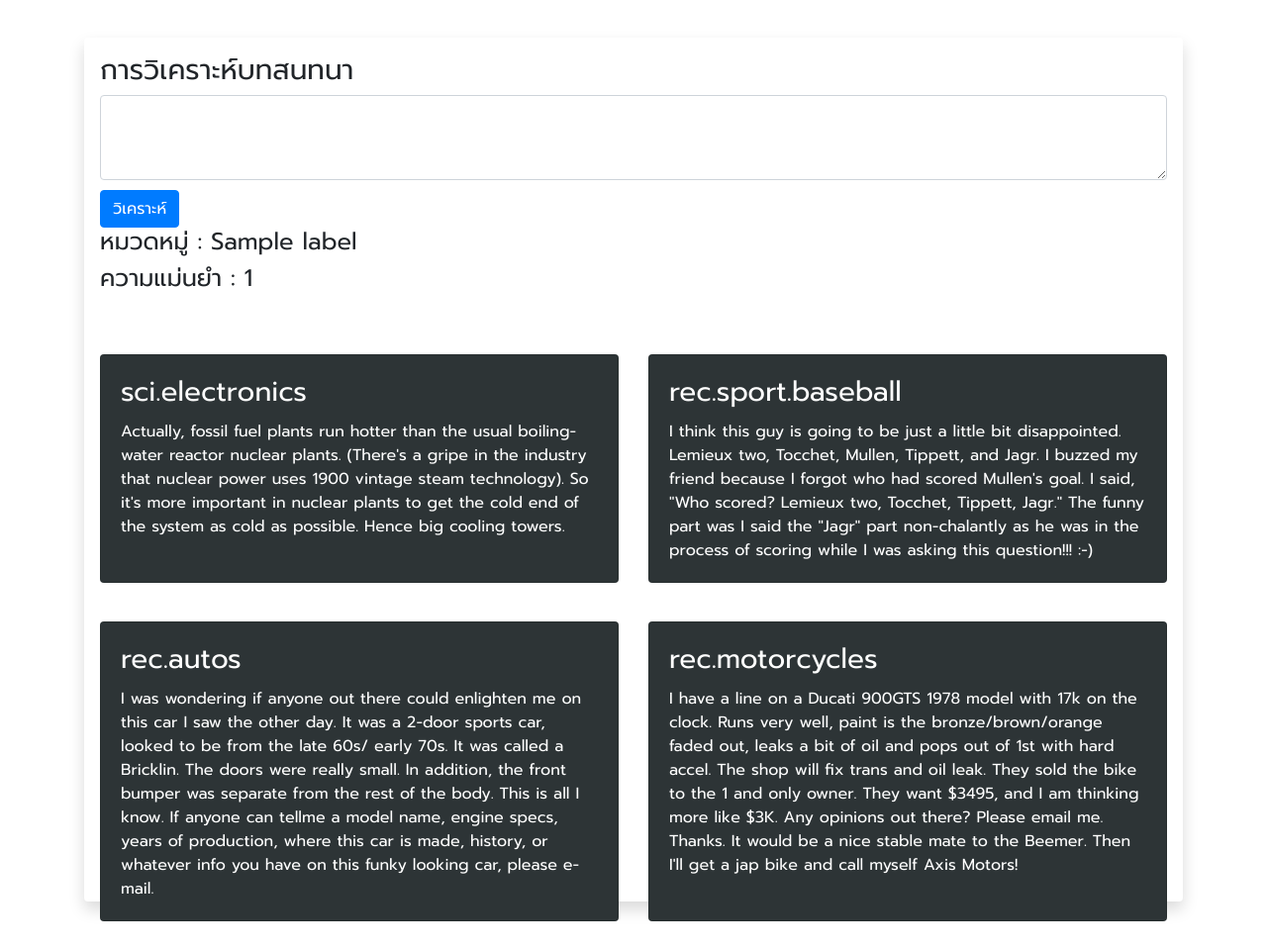
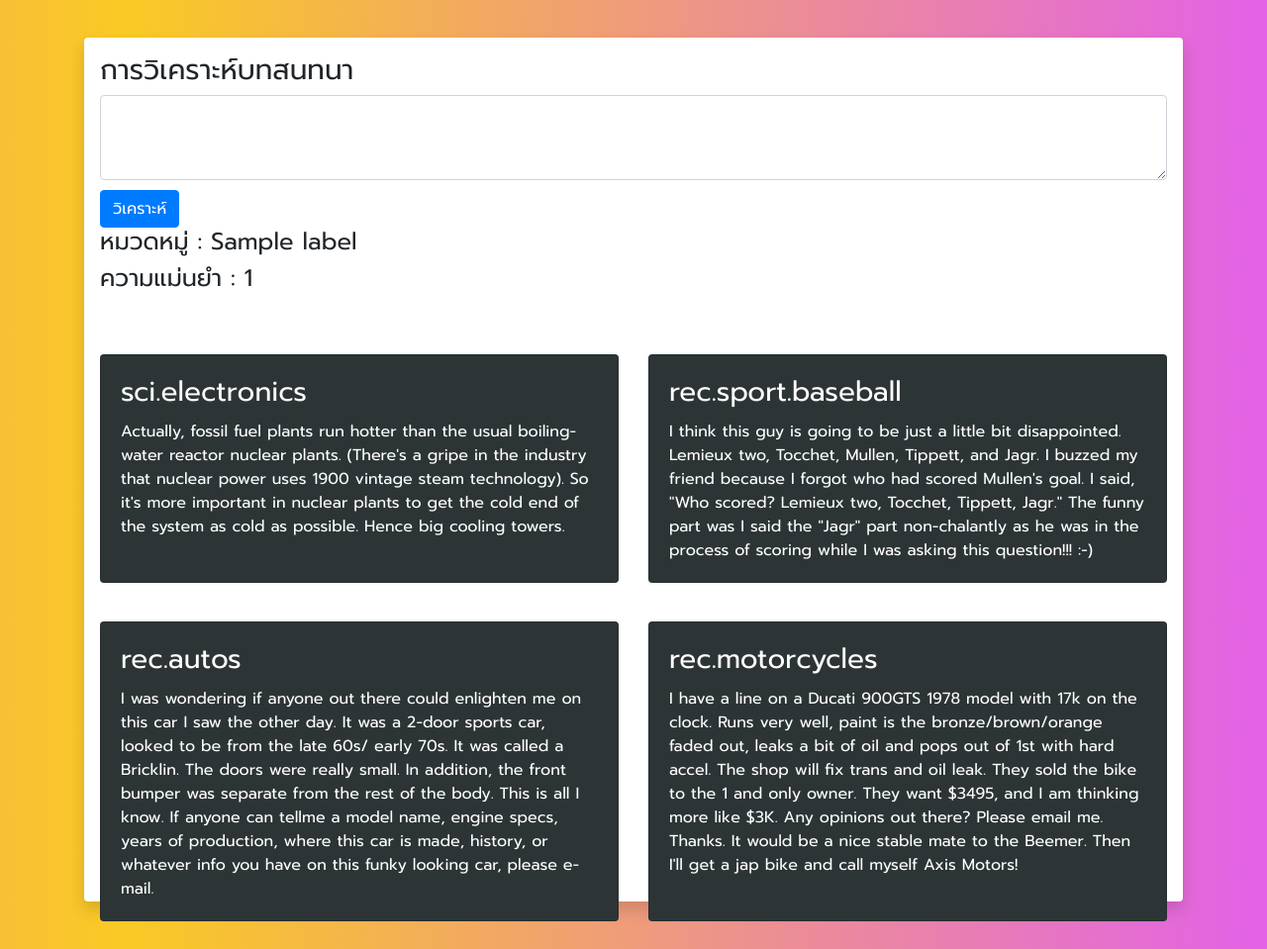
Before and after one commit to chaiprasit/Scikitlearn, a Django app: template chatgroup/templates/chatgroup/index.html in a window 1280 px wide. Shown: the whole page at 99% size. Run offline with Django 3.2, Linux system fonts and the light colour scheme; the template is opened without the code that fills it: most values are stand-ins (such as "Sample title", 1, 10 or a date in 2020); some libraries are stand-ins or nearby versions.

Commit message:
Update index.html

```diff
--- a/chatgroup/templates/chatgroup/index.html
+++ b/chatgroup/templates/chatgroup/index.html
@@ -22,7 +22,7 @@
         body {
             font-family: 'Prompt', sans-serif;
             margin-top: 3%;
-            background:linear-gradient(90pip helpdeg,#6c5ce7,#f368e0,#f9ca24,#e056fd,#6c5ce7) ;
+            background:linear-gradient(90deg,#6c5ce7,#f368e0,#f9ca24,#e056fd,#6c5ce7) ;
             background-size: 400%;
             animation: animate 8s linear infinite;
         }
```
